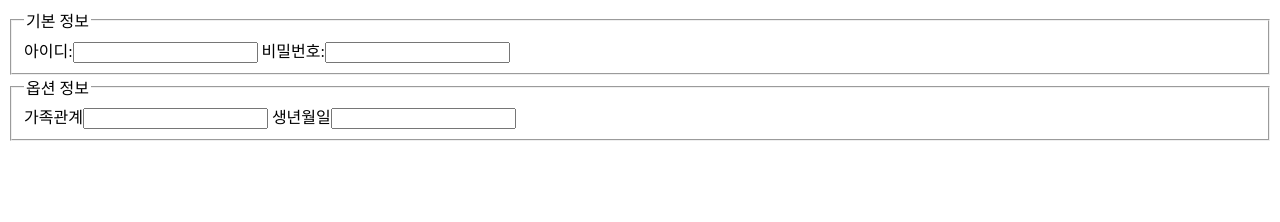
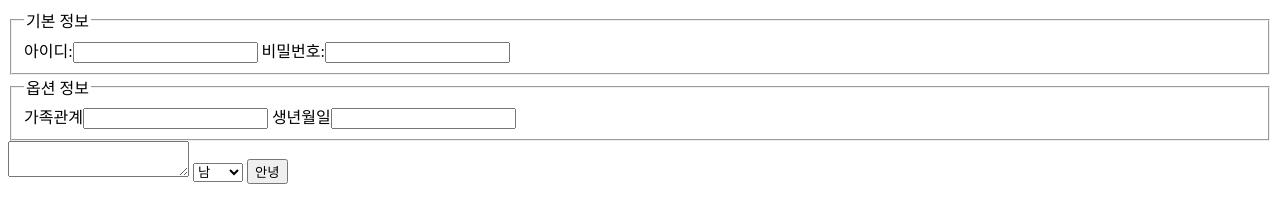
Before and after one commit to donghuck11/HTML-CSS, a plain HTML site: page study03/indx.html in a window 1280 px wide. Drawn offline with Linux system fonts and the light colour scheme.

Commit message:
fourth commit

```diff
--- a/study03/indx.html
+++ b/study03/indx.html
@@ -17,6 +17,14 @@
         <label for="id">가족관계<input type="text" /></label>
         <label for="pw">생년월일<input type="text" /></label>
     </fieldset>
+        <textarea></textarea>
+        <select>
+        <optgroup label="성별">
+        <option value="male">남</option>
+        <option value="fale">여</option>
+        </optgroup>
+        </select>
+        <button>안녕</button>
     </form>
 </body>
 </html>
```
